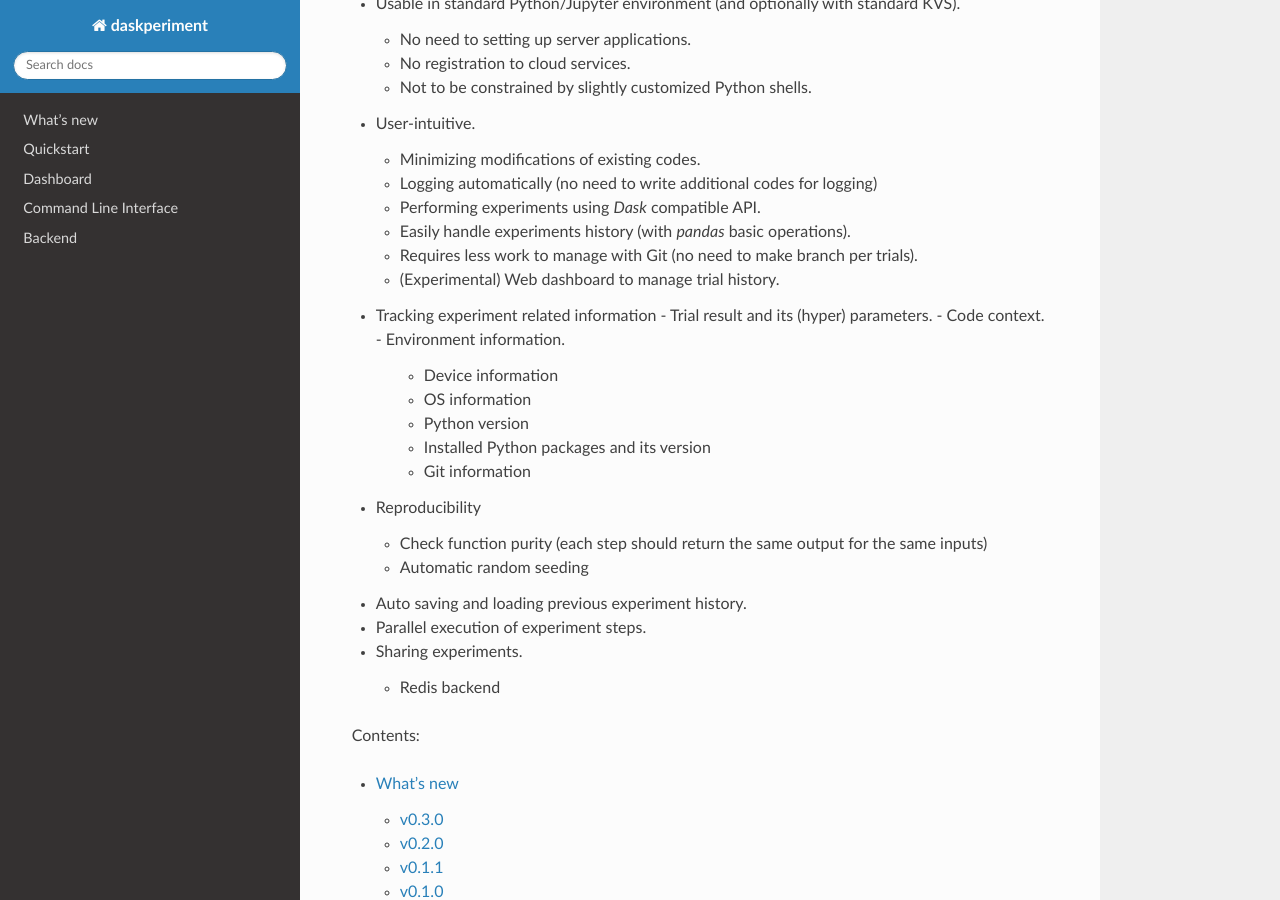
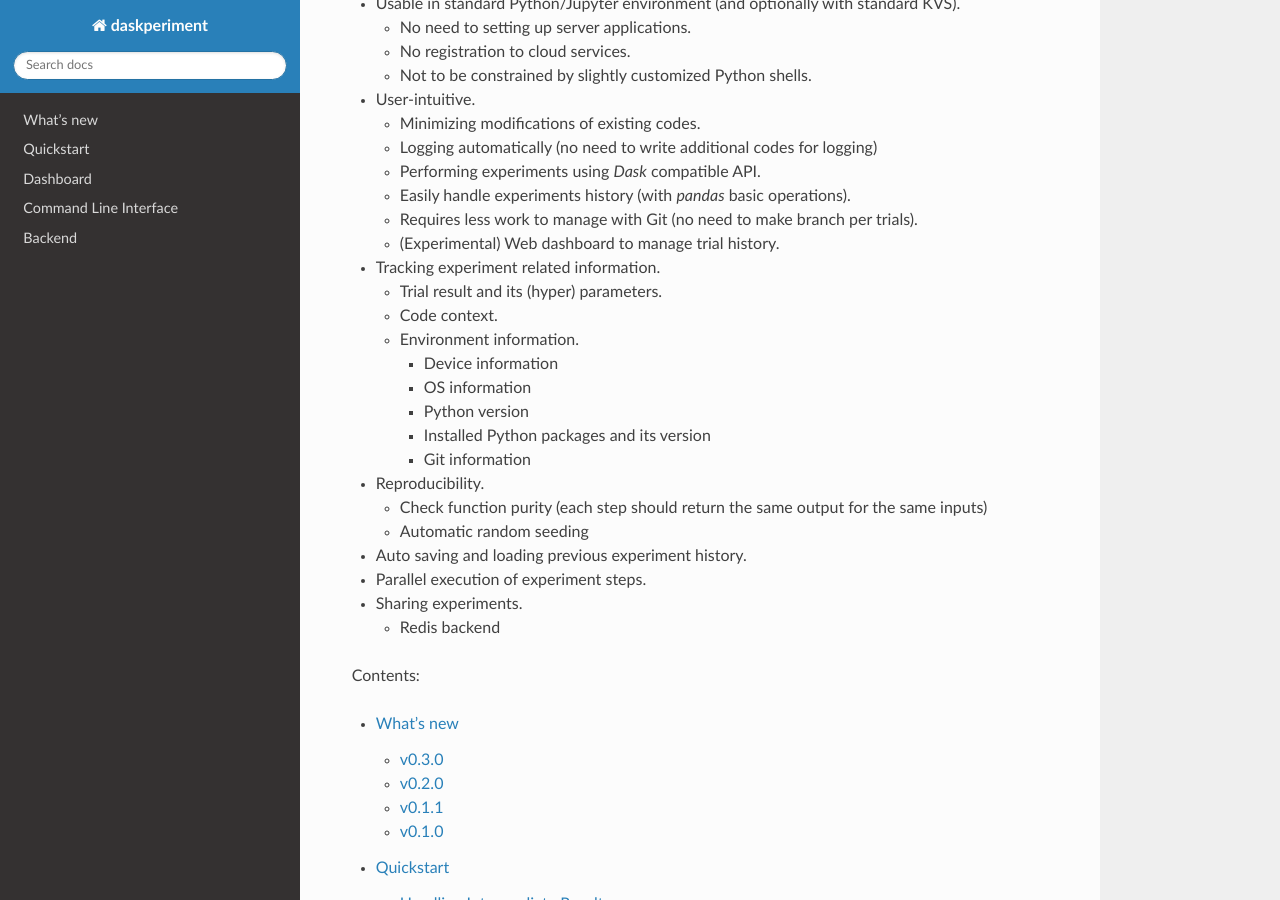
Before and after one commit to sinhrks/daskperiment, a Sphinx documentation site: the page built from docs/source/index.rst, in a window 1280 px wide and 900 px high, scrolled down 384 px. Built offline with Sphinx 7.4.7 and the Read the Docs theme 2.0.0, drawn with Linux system fonts in a browser that asks for light colours.

```diff
--- a/docs/source/index.rst
+++ b/docs/source/index.rst
@@ -26,7 +26,8 @@ It can be used in both Jupyter and command line (and also in standard Python int
   - Requires less work to manage with Git (no need to make branch per trials).
   - (Experimental) Web dashboard to manage trial history.
 
-- Tracking experiment related information
+- Tracking experiment related information.
+
   - Trial result and its (hyper) parameters.
   - Code context.
   - Environment information.
@@ -37,7 +38,7 @@ It can be used in both Jupyter and command line (and also in standard Python int
     - Installed Python packages and its version
     - Git information
 
-- Reproducibility
+- Reproducibility.
 
   - Check function purity (each step should return the same output for the same inputs)
   - Automatic random seeding
```
